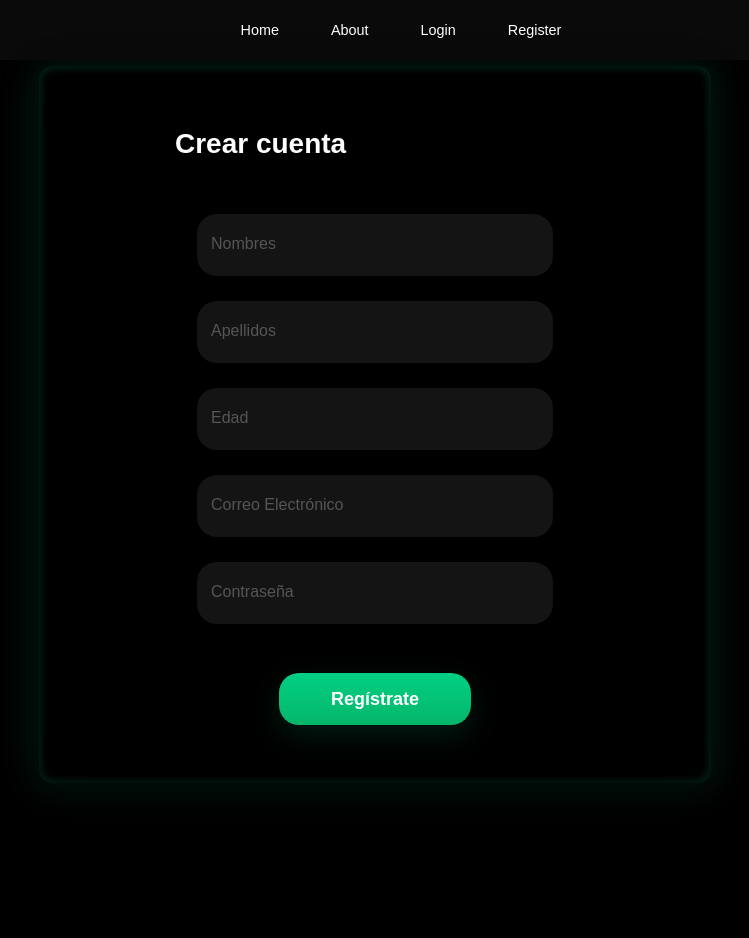
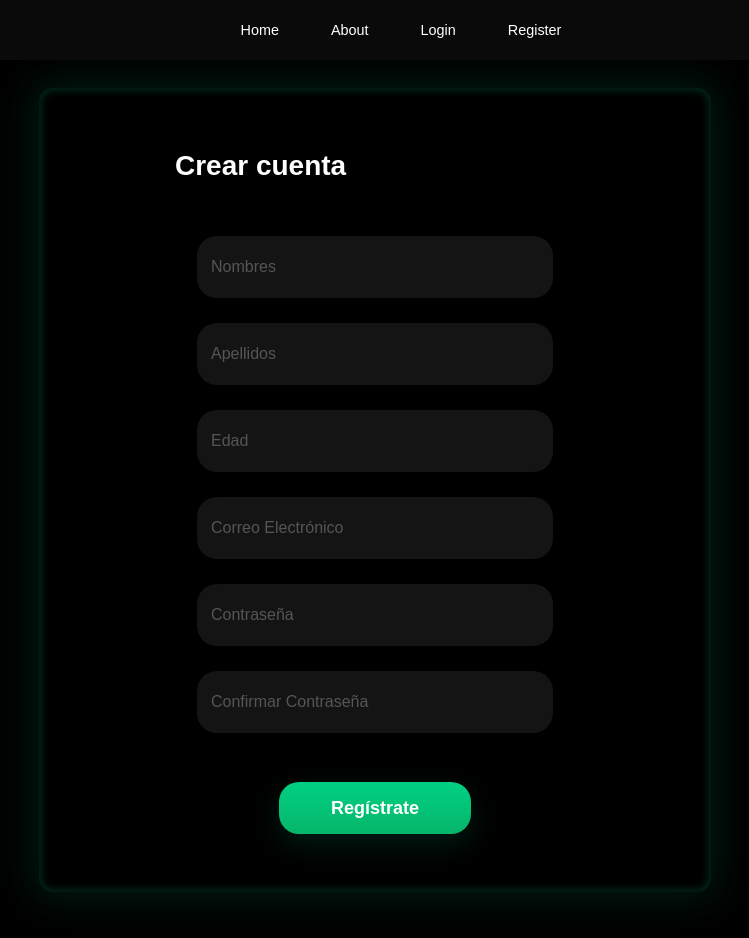
Before and after one commit to valu420/MiniProject-II-Frontend, a React (Vite) app: page /register in a window 1280 px wide. Shown: the top 938 px of the page, without its empty margins (265-1014 px from the left). Before the commit the page ends 848 px from the top, so only its background shows below. Built offline with nearby package versions, Linux system fonts and the light colour scheme; no server answers.

Commit message:
fix some css

```diff
--- a/src/index.scss
+++ b/src/index.scss
@@ -30,6 +30,7 @@ a {
 nav {
   position: fixed;
   width: 100%;
+  z-index: 3000;
 }
 
 nav,
--- a/src/pages/register/Register.css
+++ b/src/pages/register/Register.css
@@ -7,6 +7,7 @@
     /* neon green */
     --input-bg: rgba(255, 255, 255, 0.08);
     --input-border: rgba(255, 255, 255, 0.2);
+    --header-height: 72px;
 }
 
 /* Full page dark background */
@@ -29,7 +30,7 @@ body {
     display: flex;
     align-items: center;
     justify-content: center;
-    padding: 24px;
+    padding: 90px;
 }
 
 .register-card {
@@ -41,6 +42,7 @@ body {
     padding: 50px 48px;
     box-shadow: 0 8px 40px rgba(0, 0, 0, 0.6);
     overflow: visible;
+    z-index: 20;
 }
 
 /* Neon outer glow using pseudo-element (subtle, green) */
--- a/src/pages/register/Register.tsx
+++ b/src/pages/register/Register.tsx
@@ -6,7 +6,7 @@ import './Register.css';
 /**
  * Register page component
  * - Allows users to create an account
- * - Includes fields for name, surname, age, email, and password
+ * - Includes fields for name, surname, age, email, password and confirm password
  * - Accessible and styled according to the provided CSS
  * @returns {JSX.Element}
  */
@@ -19,6 +19,7 @@ export const Register: React.FC = () => {
     age: '',
     email: '',
     password: '',
+    confirmPassword: '', // added field
   });
 
   const [isLoading, setIsLoading] = useState(false);
@@ -47,22 +48,35 @@ export const Register: React.FC = () => {
         !formData.surname ||
         !formData.email ||
         !formData.password ||
-        !formData.age
+        !formData.age ||
+        !formData.confirmPassword
       ) {
         setMessage({
           type: 'error',
           text: 'Por favor completa todos los campos',
         });
+        setIsLoading(false);
+        return;
+      }
+
+      // Password confirmation
+      if (formData.password !== formData.confirmPassword) {
+        setMessage({
+          type: 'error',
+          text: 'Las contraseñas no coinciden',
+        });
+        setIsLoading(false);
         return;
       }
 
       // Validar edad
       const age = parseInt(formData.age);
-      if (age < 1 || age > 120) {
+      if (isNaN(age) || age < 1 || age > 120) {
         setMessage({
           type: 'error',
           text: 'Por favor ingresa una edad válida',
         });
+        setIsLoading(false);
         return;
       }
 
@@ -79,6 +93,7 @@ export const Register: React.FC = () => {
       setFormData((prev) => ({
         ...prev,
         password: '',
+        confirmPassword: '',
       }));
 
       // Enviar datos al backend
@@ -93,6 +108,7 @@ export const Register: React.FC = () => {
         age: '',
         email: '',
         password: '',
+        confirmPassword: '',
       });
 
       console.log('Usuario creado exitosamente:', {
@@ -197,6 +213,19 @@ export const Register: React.FC = () => {
             />
           </label>
 
+          {/* Confirm password field */}
+          <label htmlFor="confirmPassword">
+            <input
+              id="confirmPassword"
+              type="password"
+              name="confirmPassword"
+              placeholder="Confirmar Contraseña"
+              value={formData.confirmPassword}
+              onChange={handleChange}
+              required
+            />
+          </label>
+
           <div className="register-actions">
             <button type="submit" className="btn-primary" disabled={isLoading}>
               {isLoading ? 'Registrando...' : 'Regístrate'}
```
